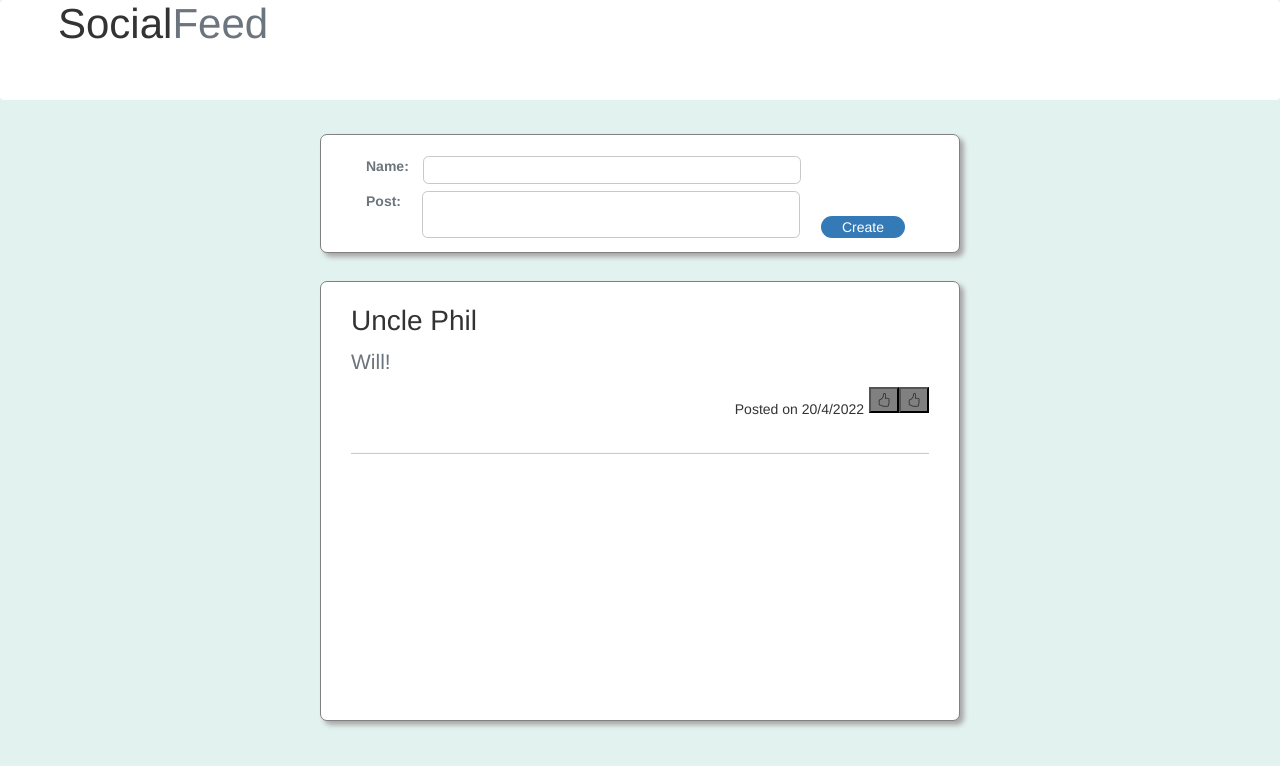
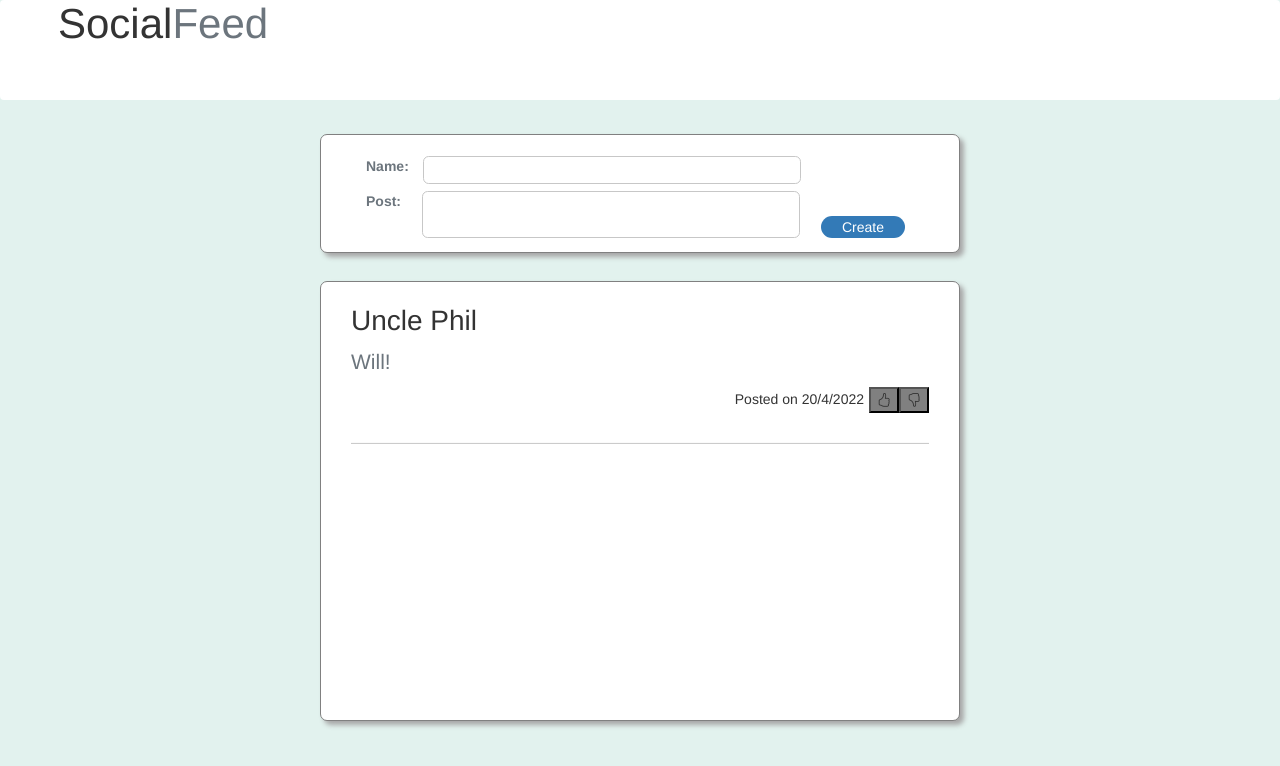
Before and after one commit to wmalott23/SocialFeed, a React (Create React App) app: page / in a window 1280 px wide. Shown: the top 766 px of the page. Built offline with nearby package versions, Linux system fonts and the light colour scheme.

Commit message:
Fixed like buttons and centered posted on date in post component

```diff
--- a/src/Components/Post/Buttons/LikeButton.jsx
+++ b/src/Components/Post/Buttons/LikeButton.jsx
@@ -29,7 +29,7 @@ const LikeButton = (props) => {
                         <i className="bi bi-hand-thumbs-up"/>
                     </button>
                     <button className={dislikeButtonClass} onClick={handleDislikeClick}>
-                        <i className="bi bi-hand-thumbs-up"/>
+                        <i className="bi bi-hand-thumbs-down"/>
                     </button>
                 </div>
     );
--- a/src/Components/Post/Post.css
+++ b/src/Components/Post/Post.css
@@ -9,3 +9,6 @@
 .message{
     font-size: 1.5em;
 }
+.posted{
+    margin-top: 0;
+}
--- a/src/Components/Post/Post.jsx
+++ b/src/Components/Post/Post.jsx
@@ -13,7 +13,7 @@ const Post = ({username, body}) => {
             <h6 className="username justify-self-center">{username}</h6>
             <p className="message text-secondary">{body}</p>
             <div className="d-flex justify-content-end">
-                <h5 className="p-2">Posted on {date}</h5>
+                <h5 className="posted p-2">Posted on {date}</h5>
                 <LikeButton />
             </div>
             <hr/>
```
